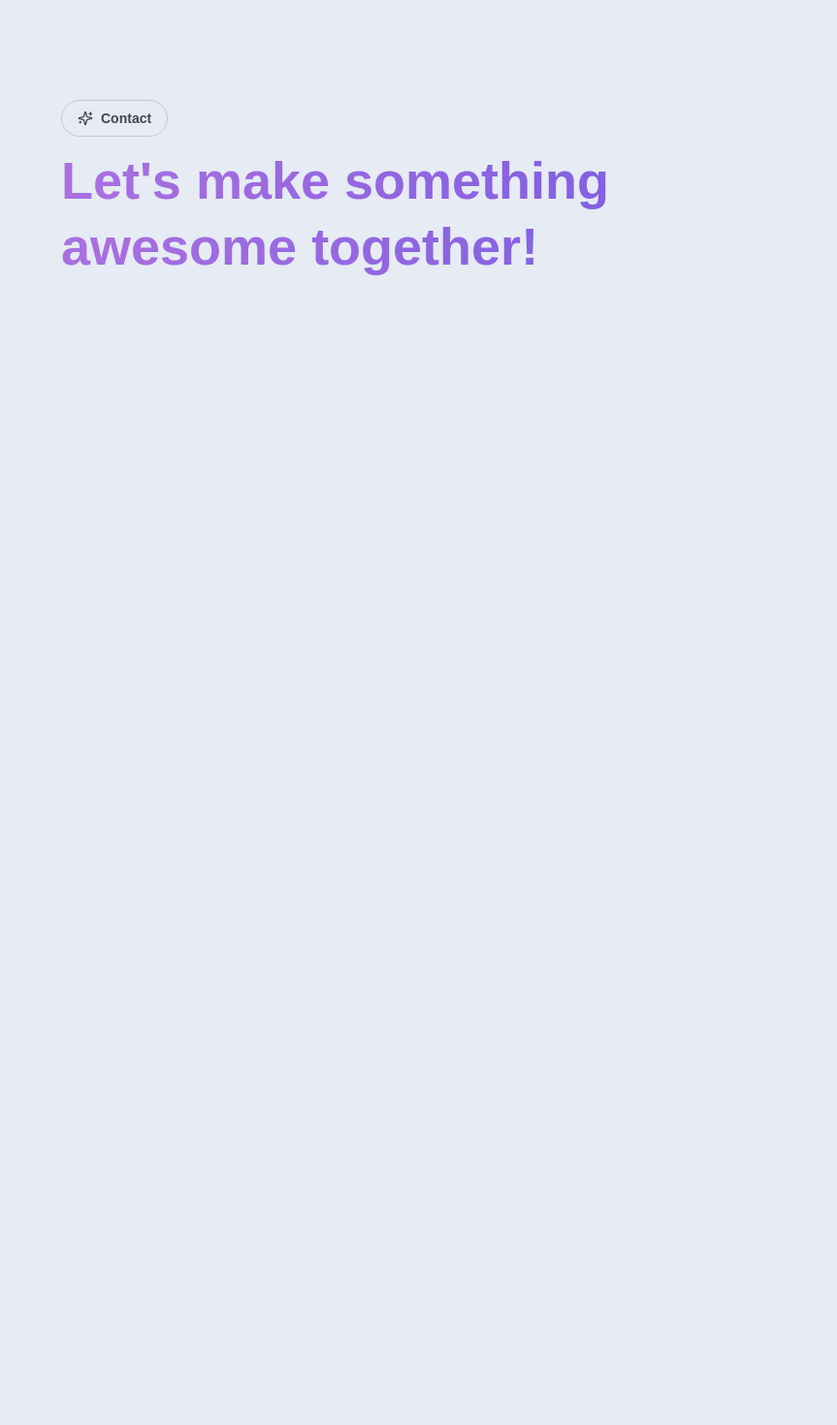
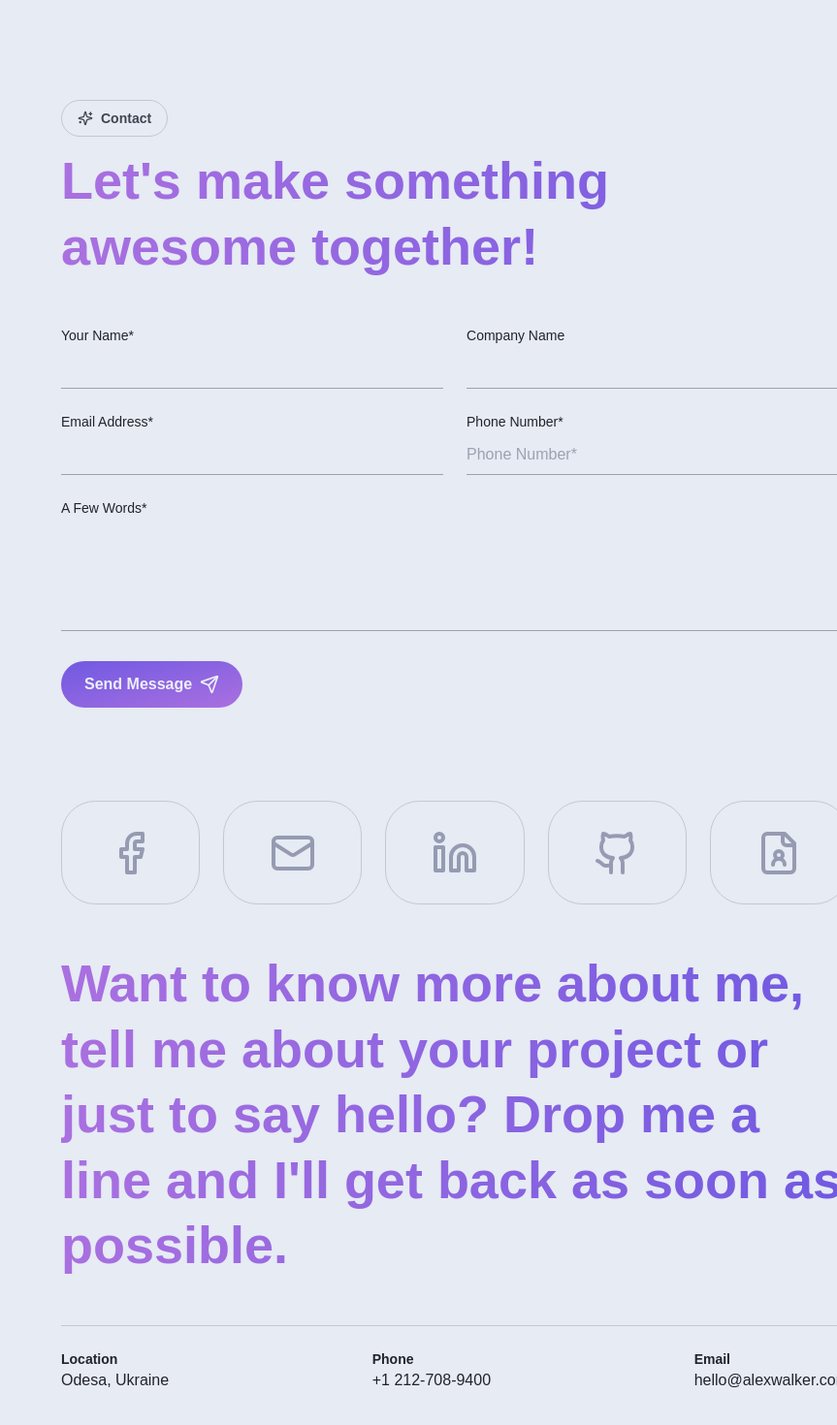
Before and after one commit to phongit-kha/design-to-code, a Next.js app: page / in a window 1280 px wide. Shown: the part 5741-7211 px from the top of the page at 97% size, without its empty margins (417-1280 px from the left). Before the commit the page ends 6053 px from the top, so only its background shows below. Built offline with nearby package versions, Linux system fonts and the light colour scheme.

Commit message:
feat: add Contact section with resposive design

```diff
--- a/src/components/ContactSection.tsx
+++ b/src/components/ContactSection.tsx
@@ -1,6 +1,17 @@
 import * as React from "react";
 import { cn } from "@/lib/utils";
-import { ArrowDown, Download, LayoutGrid, Sparkles } from "lucide-react";
+import {
+  ArrowDown,
+  Download,
+  Facebook,
+  FileUser,
+  Github,
+  LayoutGrid,
+  Linkedin,
+  Mail,
+  Send,
+  Sparkles,
+} from "lucide-react";
 import Link from "next/link";
 import Image from "next/image";
 
@@ -17,6 +28,112 @@ export function ContactSection({
       <h2 className="mt-3 bg-gradient-to-r from-accent to-secondary bg-clip-text text-4xl font-extrabold leading-tight text-transparent lg:text-[54px]">
         Let's make something awesome together!
       </h2>
+      {/* Contact Form */}
+      <form className="space-y-6 py-12">
+        <div className="grid grid-cols-1 gap-6 sm:grid-cols-2">
+          <div>
+            <label className="mb-1 block text-sm font-medium text-t-bright">
+              Your Name*
+            </label>
+            <input
+              type="text"
+              className="w-full border-b border-gray-400 bg-transparent py-2 text-t-bright focus:border-accent focus:outline-none"
+              required
+            />
+          </div>
+          <div>
+            <label className="mb-1 block text-sm font-medium text-t-bright">
+              Company Name
+            </label>
+            <input
+              type="text"
+              className="w-full border-b border-gray-400 bg-transparent py-2 text-t-bright focus:border-accent focus:outline-none"
+            />
+          </div>
+          <div>
+            <label className="mb-1 block text-sm font-medium text-t-bright">
+              Email Address*
+            </label>
+            <input
+              type="email"
+              className="w-full border-b border-gray-400 bg-transparent py-2 text-t-bright focus:border-accent focus:outline-none"
+              required
+            />
+          </div>
+          <div>
+            <label className="mb-1 block text-sm font-medium text-t-bright">
+              Phone Number*
+            </label>
+            <input
+              type="tel"
+              placeholder="Phone Number*"
+              className="w-full border-b border-gray-400 bg-transparent py-2 text-t-bright focus:border-accent focus:outline-none"
+              required
+            />
+          </div>
+        </div>
+        <div>
+          <label className="mb-1 block text-sm font-medium text-t-bright">
+            A Few Words*
+          </label>
+          <textarea
+            className="w-full border-b border-gray-400 bg-transparent py-2 text-t-bright focus:border-accent focus:outline-none"
+            rows={4}
+            required
+          ></textarea>
+        </div>
+        <div className="text-left">
+          <button
+            type="submit"
+            className="flex items-center gap-2 rounded-full bg-gradient-to-tl from-accent to-secondary px-6 py-3 font-semibold text-base-tint"
+          >
+            Send Message <Send className="size-5" />
+          </button>
+        </div>
+      </form>
+
+      <div className="space-y-12 text-t-bright lg:py-12">
+        {/* Social Media Icons */}
+        <div className="grid grid-cols-2 justify-items-center gap-6 sm:grid-cols-3 md:grid-cols-5">
+          <button className="flex aspect-[4/3] w-full items-center justify-center rounded-md border border-t-opp-medium text-t-placeholder transition-all duration-300 hover:scale-105 hover:border-base-opp hover:text-base-opp focus-visible:scale-105 focus-visible:border-base-opp focus-visible:text-base-opp">
+            <Facebook className="size-12" />
+          </button>
+          <button className="flex aspect-[4/3] w-full items-center justify-center rounded-md border border-t-opp-medium text-t-placeholder transition-all duration-300 hover:scale-105 hover:border-base-opp hover:text-base-opp focus-visible:scale-105 focus-visible:border-base-opp focus-visible:text-base-opp">
+            <Mail className="size-12" />
+          </button>
+          <button className="flex aspect-[4/3] w-full items-center justify-center rounded-md border border-t-opp-medium text-t-placeholder transition-all duration-300 hover:scale-105 hover:border-base-opp hover:text-base-opp focus-visible:scale-105 focus-visible:border-base-opp focus-visible:text-base-opp">
+            <Linkedin className="size-12" />
+          </button>
+          <button className="flex aspect-[4/3] w-full items-center justify-center rounded-md border border-t-opp-medium text-t-placeholder transition-all duration-300 hover:scale-105 hover:border-base-opp hover:text-base-opp focus-visible:scale-105 focus-visible:border-base-opp focus-visible:text-base-opp">
+            <Github className="size-12" />
+          </button>
+          <button className="flex aspect-[4/3] w-full items-center justify-center rounded-md border border-t-opp-medium text-t-placeholder transition-all duration-300 hover:scale-105 hover:border-base-opp hover:text-base-opp focus-visible:scale-105 focus-visible:border-base-opp focus-visible:text-base-opp">
+            <FileUser className="size-12" />
+          </button>
+        </div>
+
+        {/* Contact Message */}
+        <p className="mt-3 bg-gradient-to-r from-accent to-secondary bg-clip-text text-3xl font-extrabold leading-tight text-transparent lg:text-[54px]">
+          Want to know more about me, tell me about your project or just to say
+          hello? Drop me a line and I'll get back as soon as possible.
+        </p>
+
+        {/* Contact Information */}
+        <div className="flex flex-col justify-between space-y-4 border-t-[0.5px] border-t-opp-medium pt-6 text-left sm:flex-row sm:space-y-0">
+          <div>
+            <p className="text-sm font-semibold text-t-bright">Location</p>
+            <p className="text-t-bright">Odesa, Ukraine</p>
+          </div>
+          <div>
+            <p className="text-sm font-semibold text-t-bright">Phone</p>
+            <p className="text-t-bright">+1 212-708-9400</p>
+          </div>
+          <div>
+            <p className="text-sm font-semibold text-t-bright">Email</p>
+            <p className="text-t-bright">hello@alexwalker.com</p>
+          </div>
+        </div>
+      </div>
     </div>
   );
 }
```
